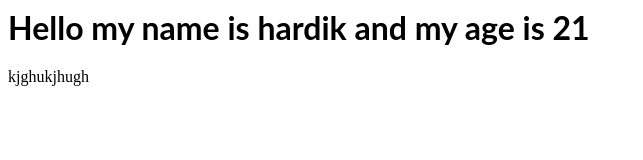
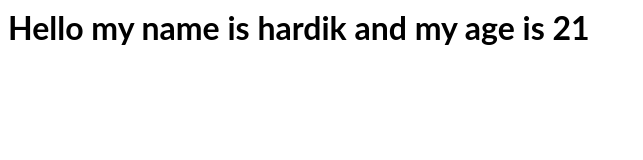
Before and after one commit to hardikvasar1/react-excersise-hardik, a React (Create React App) app: page / in a window 1280 px wide. Shown: the top 160 px of the page, without its empty margins (0-643 px from the left). Built offline with nearby package versions, Linux system fonts and the light colour scheme.

Commit message:
1 file modified

```diff
--- a/src/App.js
+++ b/src/App.js
@@ -9,7 +9,6 @@ export default function App() {
       <h1>
         Hello my name is {name} and my age is {age}
       </h1>
-      kjghukjhugh
     </div>
   );
 }
```
